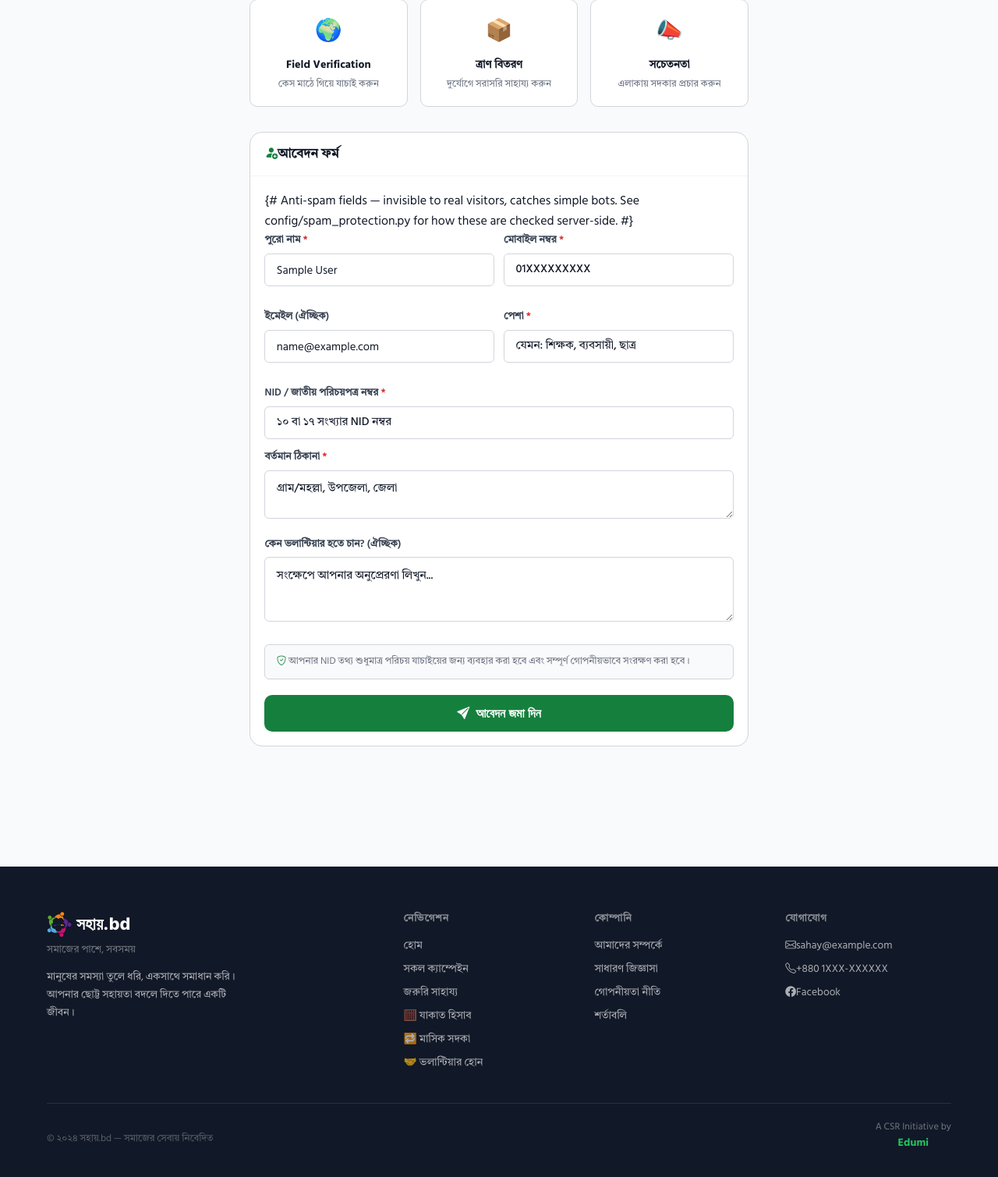
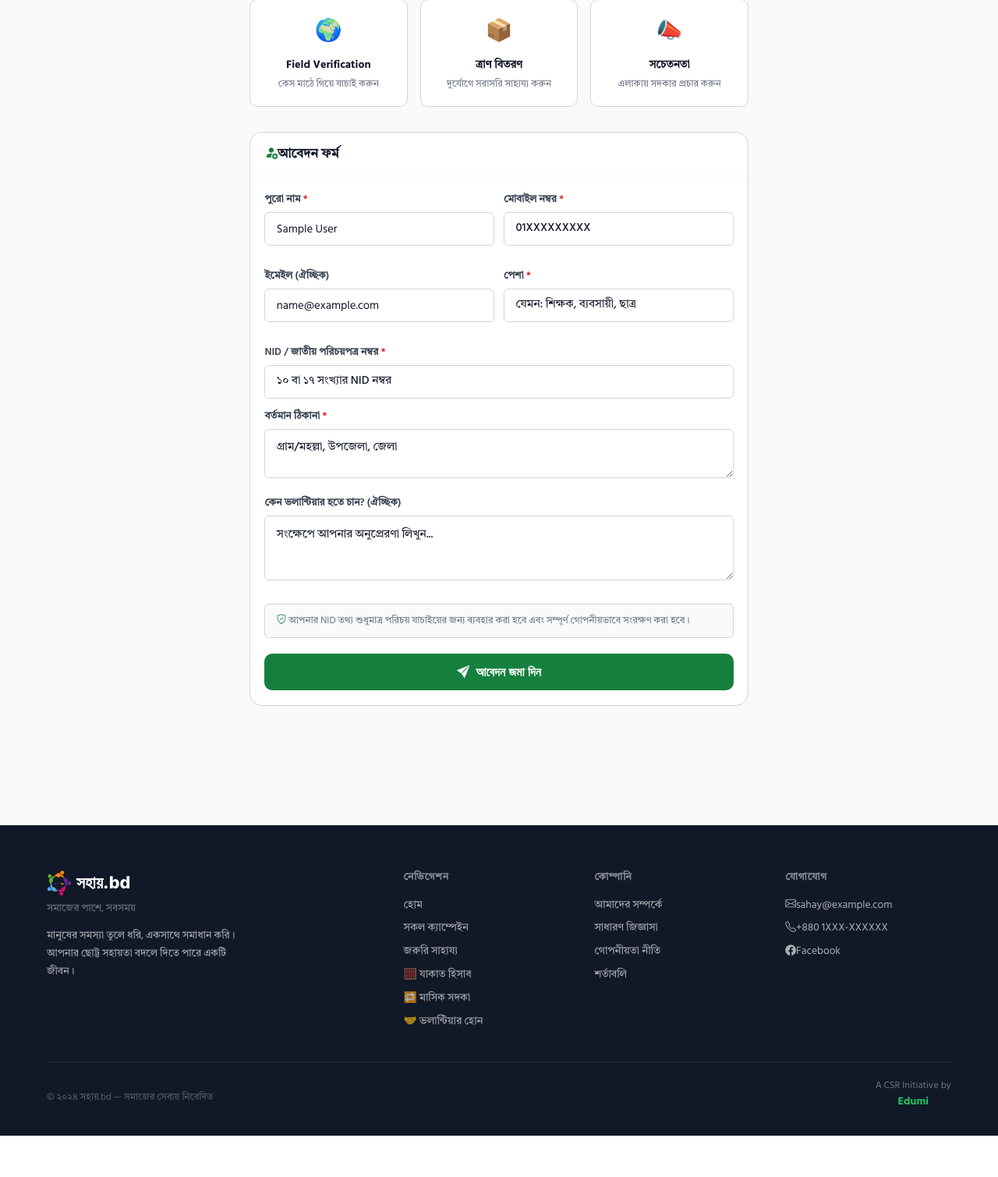
Before and after one commit to Mdmunnaa/SADKA, a Django app: page /volunteer/ in a window 1280 px wide. Shown: the part 386-1895 px from the top of the page at 78% size. After the commit the page ends 1842 px from the top, so only its background shows below. Run offline with Django 5.2, Linux system fonts and the light colour scheme; the visitor is signed in with stand-in values (Sample User, id 1); data that the repository does not hold is empty; some libraries are stand-ins or nearby versions.

Commit message:
Add files via upload

```diff
--- a/templates/_spam_fields.html
+++ b/templates/_spam_fields.html
@@ -1,5 +1,7 @@
-{# Anti-spam fields — invisible to real visitors, catches simple bots.
-   See config/spam_protection.py for how these are checked server-side. #}
+{% comment %}
+Anti-spam fields — invisible to real visitors, catches simple bots.
+See config/spam_protection.py for how these are checked server-side.
+{% endcomment %}
 <div style="position:absolute; left:-9999px; top:-9999px; height:0; overflow:hidden;" aria-hidden="true">
   <label>Leave this field blank</label>
   <input type="text" name="website_url" tabindex="-1" autocomplete="off">
```
